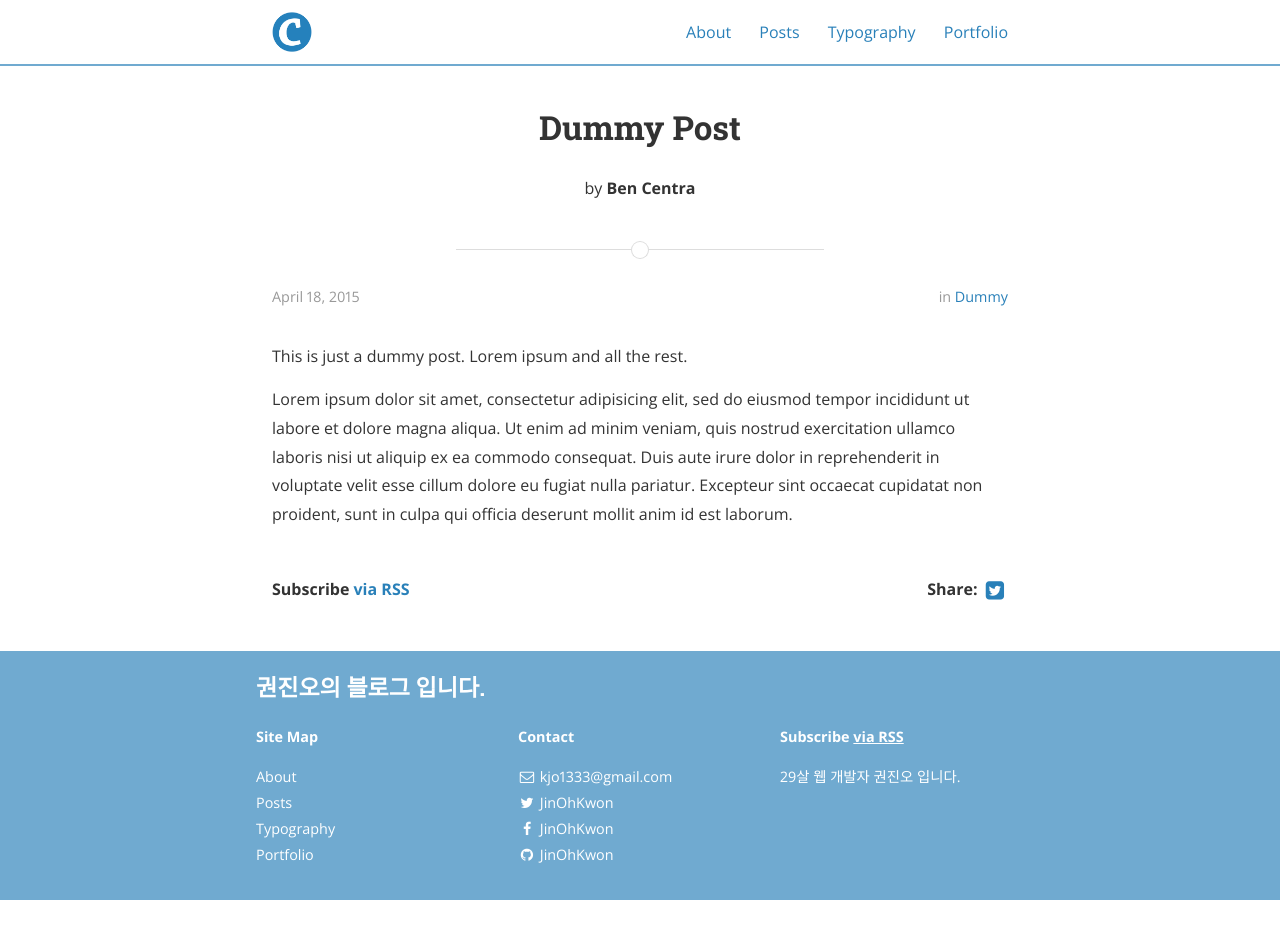
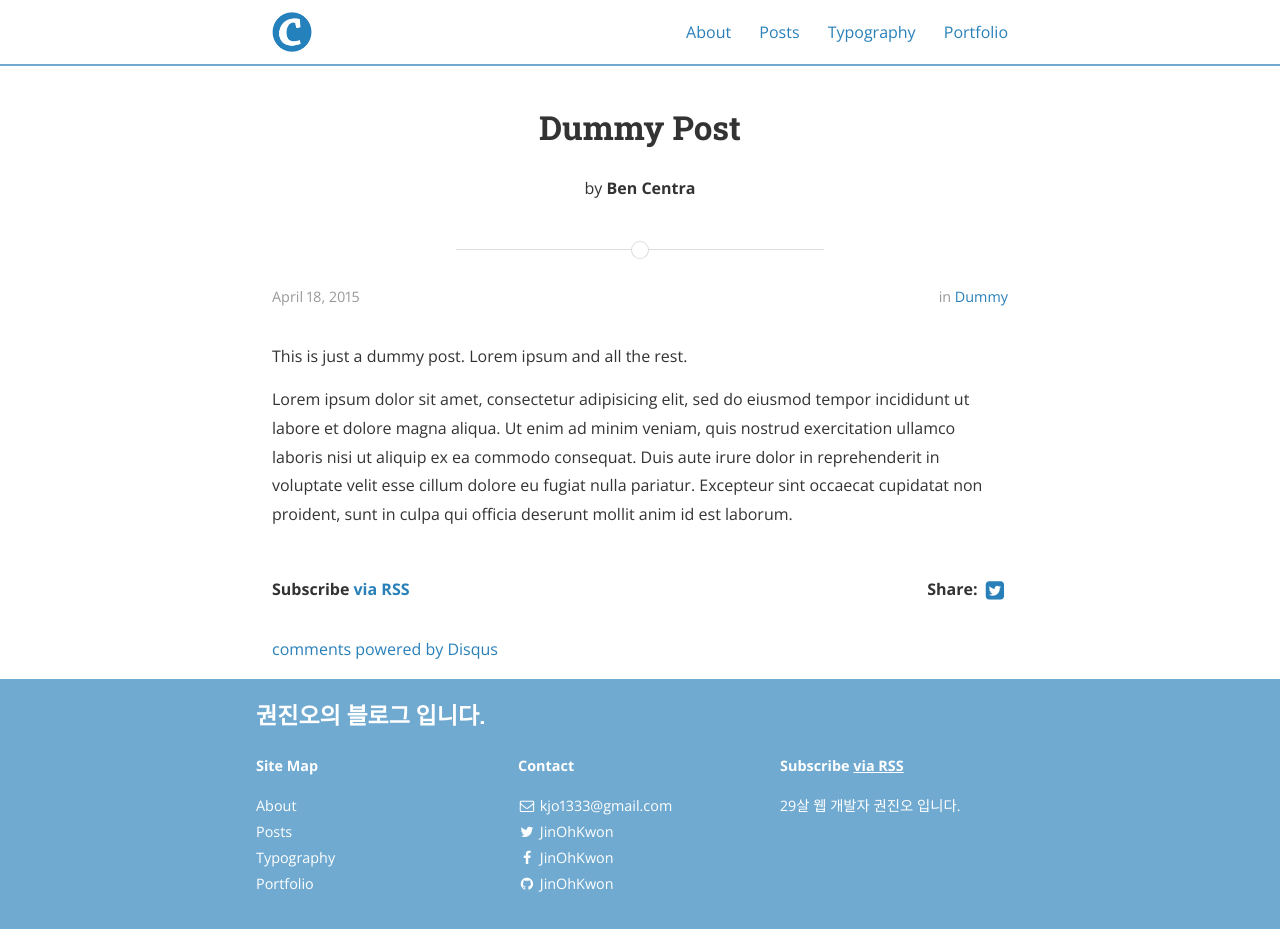
Before and after one commit to JinOhKwon/JinOhKwon.github.io, a Jekyll site: the page built from _posts/2015-04-18-dummy.md, in a window 1280 px wide and 929 px high. Built offline with Jekyll 4.4.1, drawn with Linux system fonts in a browser that asks for light colours; nearby versions of some CDN libraries; comment, search, counter and statistics services are not loaded; some of the changed lines change nothing that is shown.

Commit message:
구글 분석 연동 및 Disqus 추가

```diff
--- a/_config.yml
+++ b/_config.yml
@@ -48,11 +48,11 @@
 
 # Disqus comments
 # 주석 코멘트
-# disqus_shortname: bencentra
+disqus_shortname: https-github-com-jinohkwon-jinohkwon-github-io
 
 # Google analytics
 # 구글 분석 연동
-# ga_tracking_id: "UA-XXXX-1"
+ga_tracking_id: "UA-135471991-1"
 
 # Category descriptions (for archive pages)
 descriptions:
```
